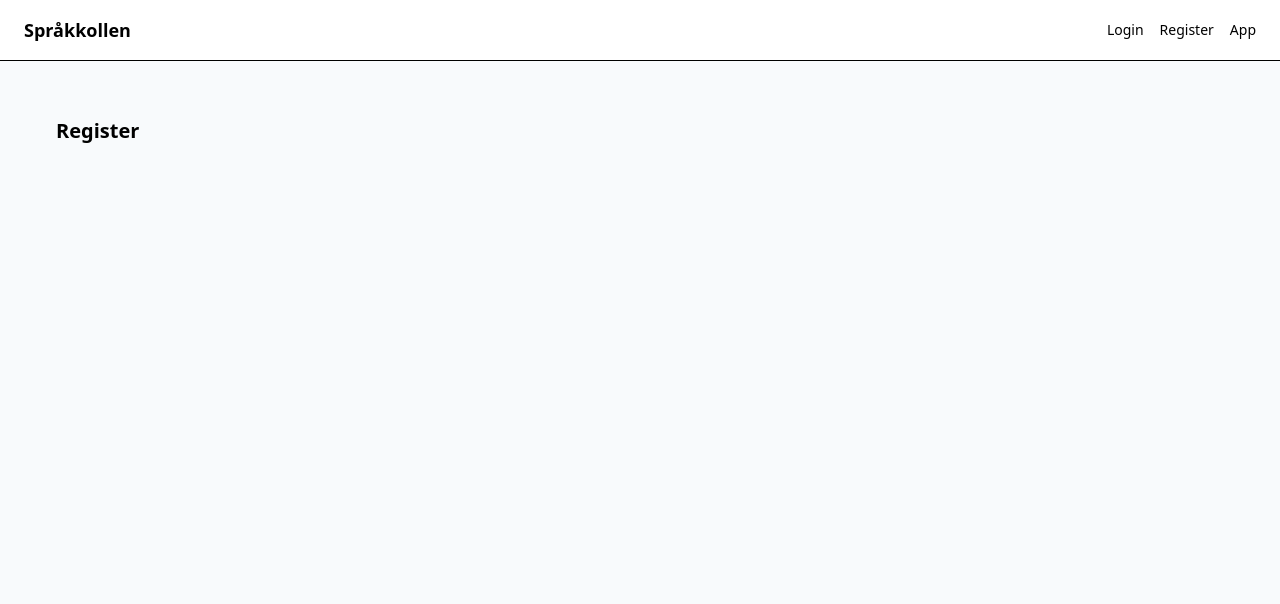
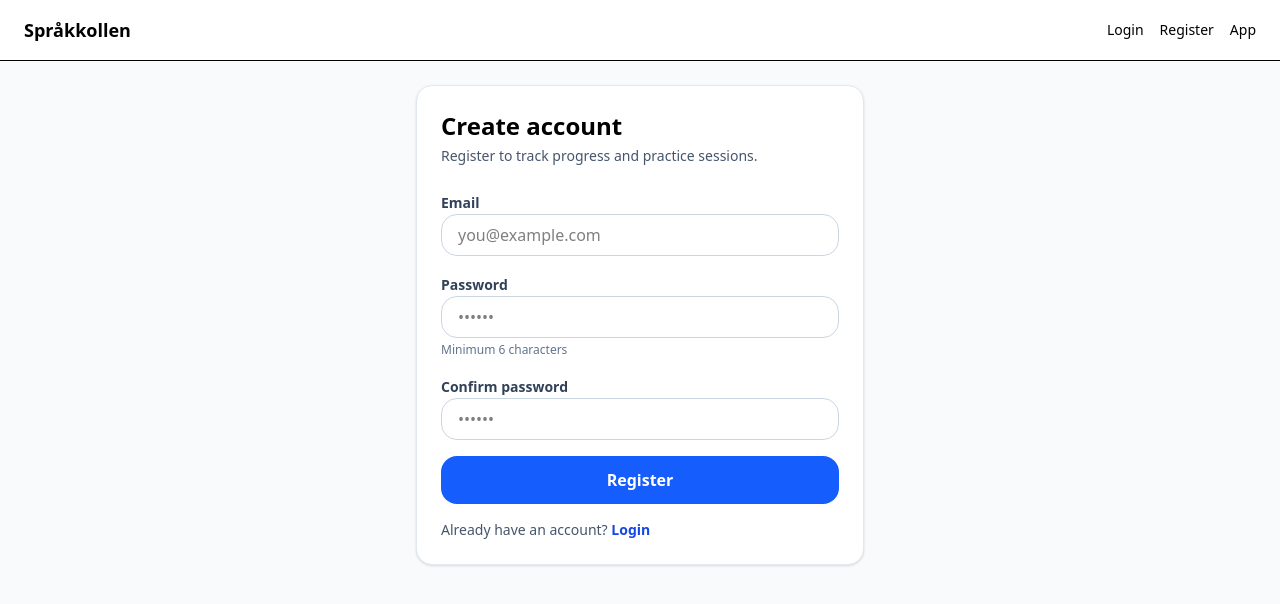
Before and after one commit to daveadane/sprakkollen, a React app in the folder frontend/: page /register in a window 1280 px wide. Shown: the top 604 px of the page. Built offline with nearby package versions, Linux system fonts and the light colour scheme; no server answers; the HTML template or start-up script is replaced by a standard one.

Commit message:
add login and registering pages

```diff
--- a/frontend/src/components/ui/Button.jsx
+++ b/frontend/src/components/ui/Button.jsx
@@ -0,0 +1,26 @@
+export default function Button({
+  children,
+  onClick,
+  variant = "primary",
+  disabled = false,
+  className = "",
+}) {
+  const base =
+    "rounded-2xl px-4 py-2 font-semibold transition disabled:opacity-50 disabled:cursor-not-allowed";
+
+  const styles = {
+    primary: "bg-blue-600 text-white hover:bg-blue-700",
+    secondary: "bg-slate-200 text-slate-800 hover:bg-slate-300",
+    danger: "bg-red-600 text-white hover:bg-red-700",
+  };
+
+  return (
+    <button
+      onClick={onClick}
+      disabled={disabled}
+      className={`${base} ${styles[variant]} ${className}`}
+    >
+      {children}
+    </button>
+  );
+}
--- /dev/null
+++ b/frontend/src/components/ui/FormField.jsx
@@ -0,0 +1,9 @@
+export default function FormField({ label, children, hint }) {
+  return (
+    <div className="space-y-1">
+      <label className="text-sm font-semibold text-slate-700">{label}</label>
+      {children}
+      {hint ? <p className="text-xs text-slate-500">{hint}</p> : null}
+    </div>
+  );
+}
--- a/frontend/src/components/ui/Input.jsx
+++ b/frontend/src/components/ui/Input.jsx
@@ -0,0 +1,17 @@
+export default function Input({
+  value,
+  onChange,
+  placeholder,
+  className = "",
+  ...props
+}) {
+  return (
+    <input
+      value={value}
+      onChange={onChange}
+      placeholder={placeholder}
+      className={`w-full rounded-2xl border border-slate-300 px-4 py-2 focus:outline-none focus:ring-2 focus:ring-blue-500 ${className}`}
+      {...props}
+    />
+  );
+}
--- a/frontend/src/components/ui/Spinner.jsx
+++ b/frontend/src/components/ui/Spinner.jsx
@@ -0,0 +1,7 @@
+export default function Spinner() {
+  return (
+    <div className="flex justify-center">
+      <div className="h-6 w-6 animate-spin rounded-full border-4 border-blue-500 border-t-transparent" />
+    </div>
+  );
+}
--- a/frontend/src/main.jsx
+++ b/frontend/src/main.jsx
@@ -2,10 +2,13 @@ import React from "react";
 import ReactDOM from "react-dom/client";
 import { RouterProvider } from "react-router-dom";
 import { router } from "./router/routes";
+import { AuthProvider } from "./state/auth.store";
 import "./index.css";
 
 ReactDOM.createRoot(document.getElementById("root")).render(
   <React.StrictMode>
-    <RouterProvider router={router} />
+    <AuthProvider>
+      <RouterProvider router={router} />
+    </AuthProvider>
   </React.StrictMode>
 );
--- a/frontend/src/pages/public/LoginPage.jsx
+++ b/frontend/src/pages/public/LoginPage.jsx
@@ -1,9 +1,59 @@
-function LoginPage() {
+import { useState } from "react";
+import { Link, useNavigate } from "react-router-dom";
+import Button from "../../components/ui/Button";
+import Input from "../../components/ui/Input";
+import FormField from "../../components/ui/FormField";
+import { useAuth } from "../../state/auth.store";
+
+export default function LoginPage() {
+  const nav = useNavigate();
+  const { login } = useAuth();
+
+  const [email, setEmail] = useState("");
+  const [password, setPassword] = useState("");
+  const [error, setError] = useState("");
+
+  function handleSubmit(e) {
+    e.preventDefault();
+    setError("");
+
+    if (!email.includes("@")) return setError("Please enter a valid email.");
+    if (!password) return setError("Password is required.");
+
+    // Frontend-only login: accept any credentials for now
+    login("demo-token");
+    localStorage.setItem("sprakkollen_token", "demo-token");
+
+    nav("/app");
+  }
+
   return (
-    <div className="p-8">
-      <h1 className="text-xl font-semibold">Login</h1>
+    <div className="mx-auto w-full max-w-md rounded-2xl border border-slate-200 bg-white p-6 shadow-sm">
+      <h1 className="text-2xl font-black">Login</h1>
+      <p className="mt-1 text-sm text-slate-600">Access your practice and progress.</p>
+
+      <form onSubmit={handleSubmit} className="mt-6 space-y-4">
+        <FormField label="Email">
+          <Input value={email} onChange={(e) => setEmail(e.target.value)} placeholder="you@example.com" />
+        </FormField>
+
+        <FormField label="Password">
+          <Input type="password" value={password} onChange={(e) => setPassword(e.target.value)} placeholder="••••••" />
+        </FormField>
+
+        {error && <p className="text-sm text-red-600">{error}</p>}
+
+        <Button className="w-full py-3" type="submit">
+          Login
+        </Button>
+
+        <p className="text-sm text-slate-600">
+          No account?{" "}
+          <Link className="font-semibold text-blue-700 hover:underline" to="/register">
+            Register
+          </Link>
+        </p>
+      </form>
     </div>
   );
 }
-
-export default LoginPage;
--- a/frontend/src/pages/public/RegisterPage.jsx
+++ b/frontend/src/pages/public/RegisterPage.jsx
@@ -1,9 +1,64 @@
-function RegisterPage() {
+import { useState } from "react";
+import { Link, useNavigate } from "react-router-dom";
+import Button from "../../components/ui/Button";
+import Input from "../../components/ui/Input";
+import FormField from "../../components/ui/FormField";
+
+export default function RegisterPage() {
+  const nav = useNavigate();
+  const [email, setEmail] = useState("");
+  const [password, setPassword] = useState("");
+  const [confirm, setConfirm] = useState("");
+  const [error, setError] = useState("");
+
+  function handleSubmit(e) {
+    e.preventDefault();
+    setError("");
+
+    if (!email.includes("@")) return setError("Please enter a valid email.");
+    if (password.length < 6) return setError("Password must be at least 6 characters.");
+    if (password !== confirm) return setError("Passwords do not match.");
+
+    // Frontend-only register: store fake user in localStorage
+    localStorage.setItem("sprakkollen_user", JSON.stringify({ email }));
+
+    // Send user to login
+    nav("/login");
+  }
+
   return (
-    <div className="p-8">
-      <h1 className="text-xl font-semibold">Register</h1>
+    <div className="mx-auto w-full max-w-md rounded-2xl border border-slate-200 bg-white p-6 shadow-sm">
+      <h1 className="text-2xl font-black">Create account</h1>
+      <p className="mt-1 text-sm text-slate-600">
+        Register to track progress and practice sessions.
+      </p>
+
+      <form onSubmit={handleSubmit} className="mt-6 space-y-4">
+        <FormField label="Email">
+          <Input value={email} onChange={(e) => setEmail(e.target.value)} placeholder="you@example.com" />
+        </FormField>
+
+        <FormField label="Password" hint="Minimum 6 characters">
+          <Input type="password" value={password} onChange={(e) => setPassword(e.target.value)} placeholder="••••••" />
+        </FormField>
+
+        <FormField label="Confirm password">
+          <Input type="password" value={confirm} onChange={(e) => setConfirm(e.target.value)} placeholder="••••••" />
+        </FormField>
+
+        {error && <p className="text-sm text-red-600">{error}</p>}
+
+        <Button className="w-full py-3" type="submit">
+          Register
+        </Button>
+
+        <p className="text-sm text-slate-600">
+          Already have an account?{" "}
+          <Link className="font-semibold text-blue-700 hover:underline" to="/login">
+            Login
+          </Link>
+        </p>
+      </form>
     </div>
   );
 }
-
-export default RegisterPage;
--- a/frontend/src/router/ProtectedRoute.jsx
+++ b/frontend/src/router/ProtectedRoute.jsx
@@ -0,0 +1,8 @@
+import { Navigate } from "react-router-dom";
+import { useAuth } from "../state/auth.store";
+
+export default function ProtectedRoute({ children }) {
+  const { isAuthed } = useAuth();
+  if (!isAuthed) return <Navigate to="/login" replace />;
+  return children;
+}
--- /dev/null
+++ b/frontend/src/state/auth.store.jsx
@@ -0,0 +1,39 @@
+import { createContext, useContext, useMemo, useState } from "react";
+/* eslint-disable react-refresh/only-export-components */
+
+const AuthContext = createContext(null);
+
+export function AuthProvider({ children }) {
+  const [token, setToken] = useState(() =>
+    localStorage.getItem("sprakkollen_token")
+  );
+
+  const value = useMemo(() => {
+    return {
+      token,
+      isAuthed: Boolean(token),
+      login: (newToken) => {
+        localStorage.setItem("sprakkollen_token", newToken);
+        setToken(newToken);
+      },
+      logout: () => {
+        localStorage.removeItem("sprakkollen_token");
+        setToken(null);
+      },
+    };
+  }, [token]);
+
+  return (
+    <AuthContext.Provider value={value}>
+      {children}
+    </AuthContext.Provider>
+  );
+}
+
+export function useAuth() {
+  const ctx = useContext(AuthContext);
+  if (!ctx) {
+    throw new Error("useAuth must be used inside <AuthProvider>");
+  }
+  return ctx;
+}
```
